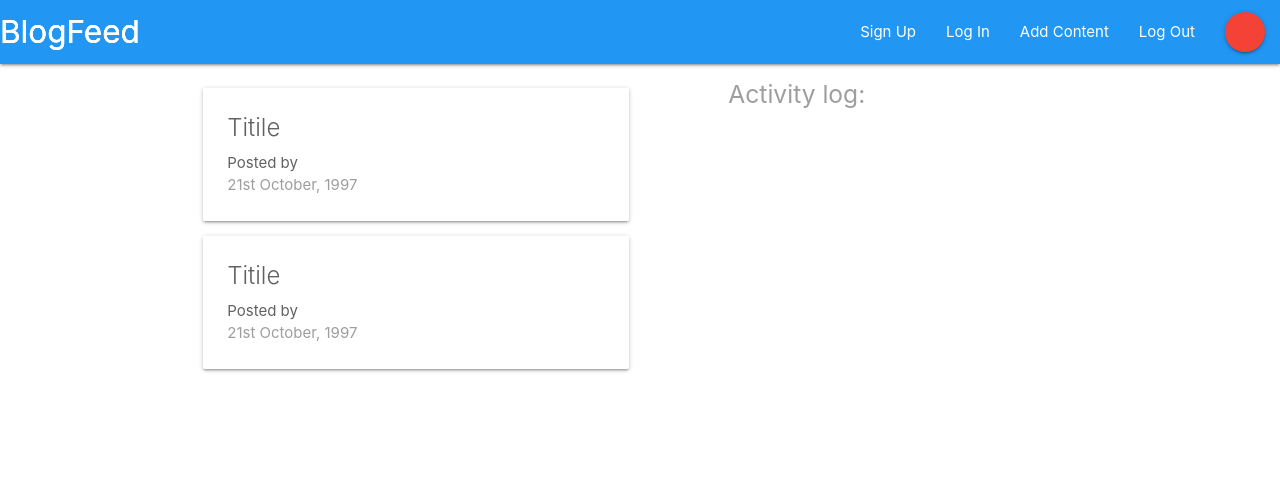
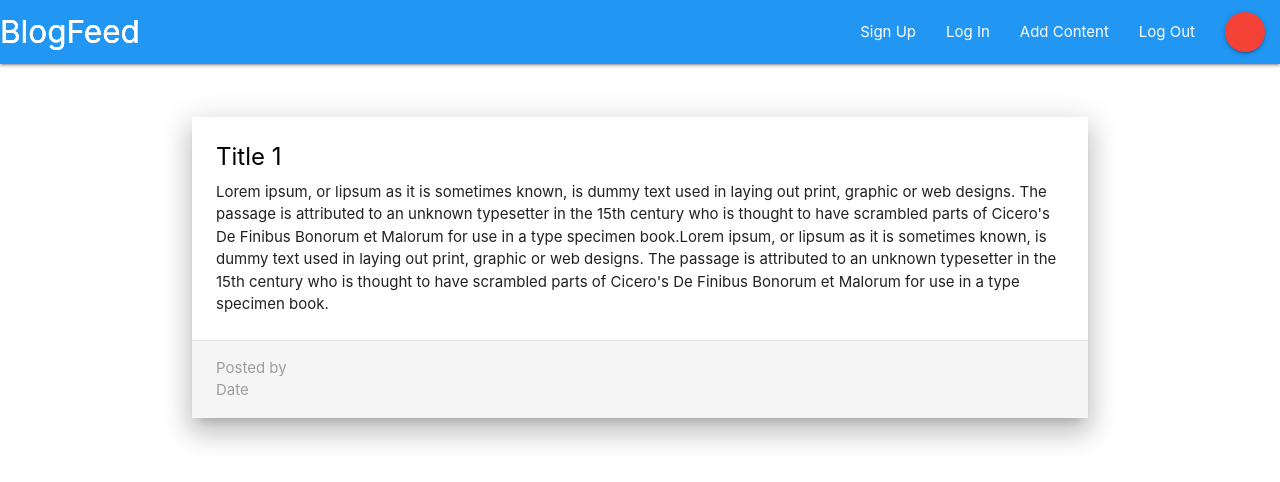
Before and after one commit to arghac14/BlogFeed, a React (Create React App) app: page /project/1 in a window 1280 px wide. Shown: the top 482 px of the page. Built offline with nearby package versions, Linux system fonts and the light colour scheme.

Commit message:
Added ProjectDetails

```diff
--- a/src/App.js
+++ b/src/App.js
@@ -2,7 +2,7 @@ import React, {Component} from 'react';
 import {BrowserRouter, Route, Switch} from 'react-router-dom';
 import Navbar from './components/layout/Navbar'
 import Dashboard from './components/dashboard/Dashboard'
-
+import ProjectDetails from './components/projects/ProjectDetails'
 class App extends Component{
   render() {
     return(
@@ -10,7 +10,8 @@ class App extends Component{
     <div className="App">
       <Navbar/>
       <Switch>
-        <Route path='/' component={Dashboard}/>
+        <Route exact path='/' component={Dashboard}/>
+        <Route path="/project/:id" component={ProjectDetails}/>
       </Switch>
     </div>
     </BrowserRouter>
--- a/src/components/projects/ProjectDetails.js
+++ b/src/components/projects/ProjectDetails.js
@@ -0,0 +1,22 @@
+import React  from 'react';
+
+const ProjectDetails=(props)=>{
+    const id=props.match.params.id;
+    return(
+        <div className="container">
+        <br></br><br></br>
+            <div className="card z-depth-4">
+                <div className="card-content">
+                    <span className="card-title black-text"><b>Title {id}</b></span>
+                    <p>Lorem ipsum, or lipsum as it is sometimes known, is dummy text used in laying out print, graphic or web designs. The passage is attributed to an unknown typesetter in the 15th century who is thought to have scrambled parts of Cicero's De Finibus Bonorum et Malorum for use in a type specimen book.Lorem ipsum, or lipsum as it is sometimes known, is dummy text used in laying out print, graphic or web designs. The passage is attributed to an unknown typesetter in the 15th century who is thought to have scrambled parts of Cicero's De Finibus Bonorum et Malorum for use in a type specimen book.</p>
+                </div>
+                <div className="card-action grey lighten-4 grey-text">
+                    <div>Posted by </div>
+                    <div>Date</div>
+                </div>
+            </div>
+        </div>
+    )
+}
+
+export default ProjectDetails;
```
